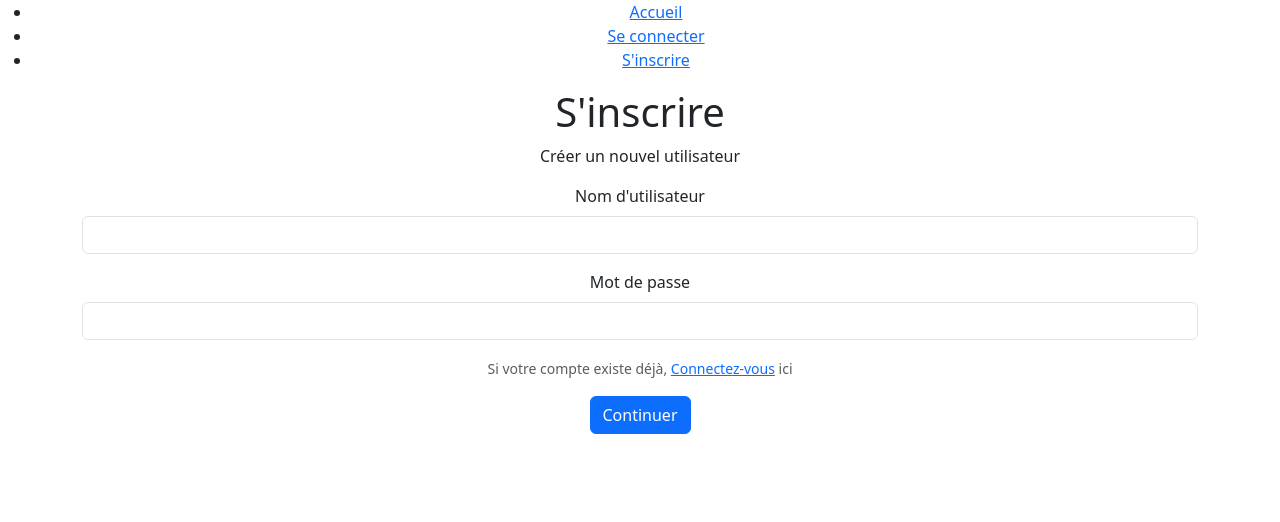
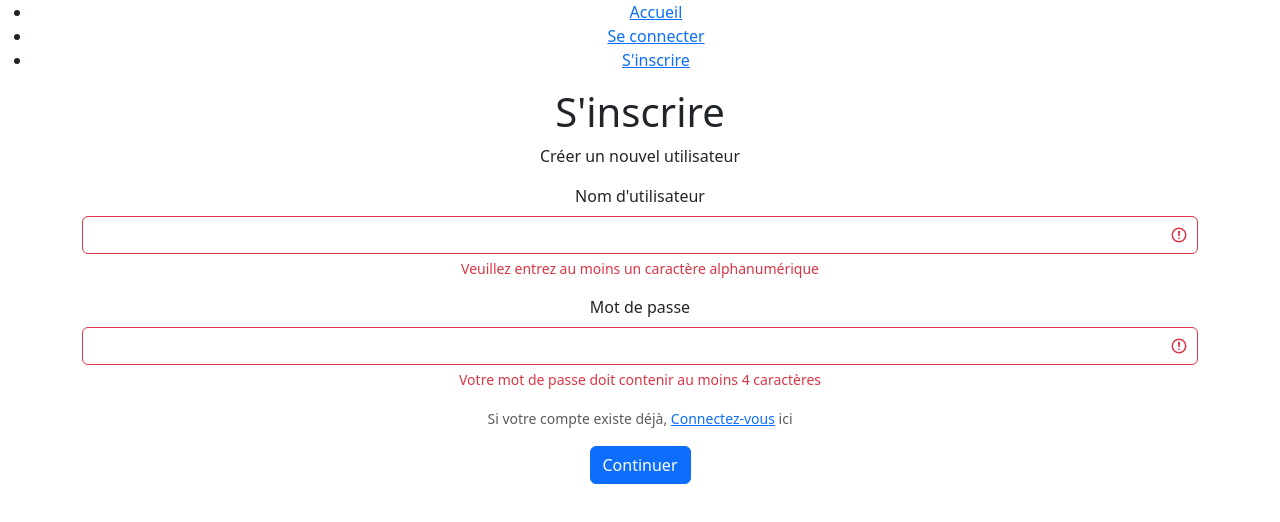
Before and after one commit to SRJVideo/TP2_Web2_SM-TR, a React (Create React App) app in the folder reactapp/: page /inscrire in a window 1280 px wide. Shown: the top 522 px of the page. Built offline with nearby package versions, Linux system fonts and the light colour scheme.

Commit message:
début de validation dans Inscrire

```diff
--- a/reactapp/src/components/Inscrire.js
+++ b/reactapp/src/components/Inscrire.js
@@ -4,6 +4,21 @@ import Form from "react-bootstrap/Form";
 import {Button} from "react-bootstrap";
 
 function Inscrire() {
+   // https://react-bootstrap.github.io/docs/forms/validation/
+        const [validated, setValidated] = useState(false);
+        const [username, setUsername] = useState("");
+        const [password, setPassword] = useState("");
+
+        const handleSubmit = (event) => {
+            const form = event.currentTarget;
+            if (form.checkValidity() === false) {
+                event.preventDefault();
+                event.stopPropagation();
+                console.log("Tout est null");
+            }
+            console.log(username+" : "+password);
+            setValidated(true);
+        };
 
 
         return (
@@ -12,16 +27,16 @@ function Inscrire() {
                 <p>Créer un nouvel utilisateur</p>
 
 
-                <Form >
+                <Form noValidate validated={validated} onSubmit={handleSubmit}>
                     <Form.Group className="mb-3">
                         <Form.Label htmlFor="username">Nom d'utilisateur</Form.Label>
-                        <Form.Control name="username" type="text" required></Form.Control>
+                        <Form.Control name="username"  type="text" isInvalid={username.length < 1} onChange={e => setUsername(e.target.value)} required></Form.Control>
                         <Form.Control.Feedback type="invalid">Veuillez entrez au moins un caractère alphanumérique</Form.Control.Feedback>
                     </Form.Group>
                     <Form.Group className="mb-3">
                         <Form.Label htmlFor="password">Mot de passe</Form.Label>
-                        <Form.Control name="password" type="password"required></Form.Control>
-                        <Form.Control.Feedback type="invalid">Veullez entrer un mot de passe avec au moins 4 caractères</Form.Control.Feedback>
+                        <Form.Control name="password" type="password" isInvalid={password.length < 4} onChange={e => setPassword(e.target.value)} required></Form.Control>
+                        <Form.Control.Feedback type="invalid">Votre mot de passe doit contenir au moins 4 caractères</Form.Control.Feedback>
                     </Form.Group>
                     <Form.Group className="mb-3">
                         <Form.Text>
@@ -35,7 +50,6 @@ function Inscrire() {
                         Continuer
                     </Button>
                 </Form>
-
             </div>
         );
 
```
